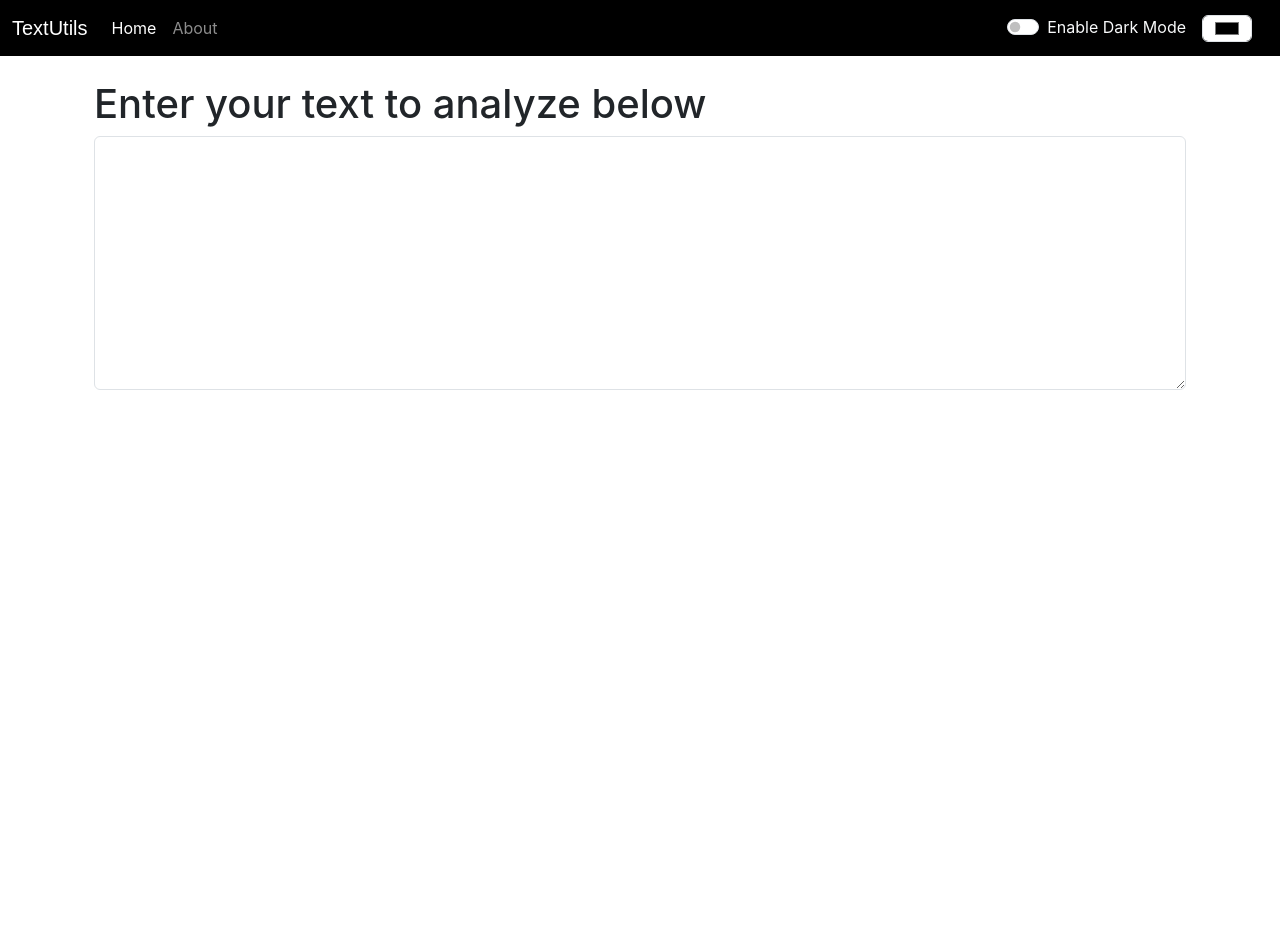
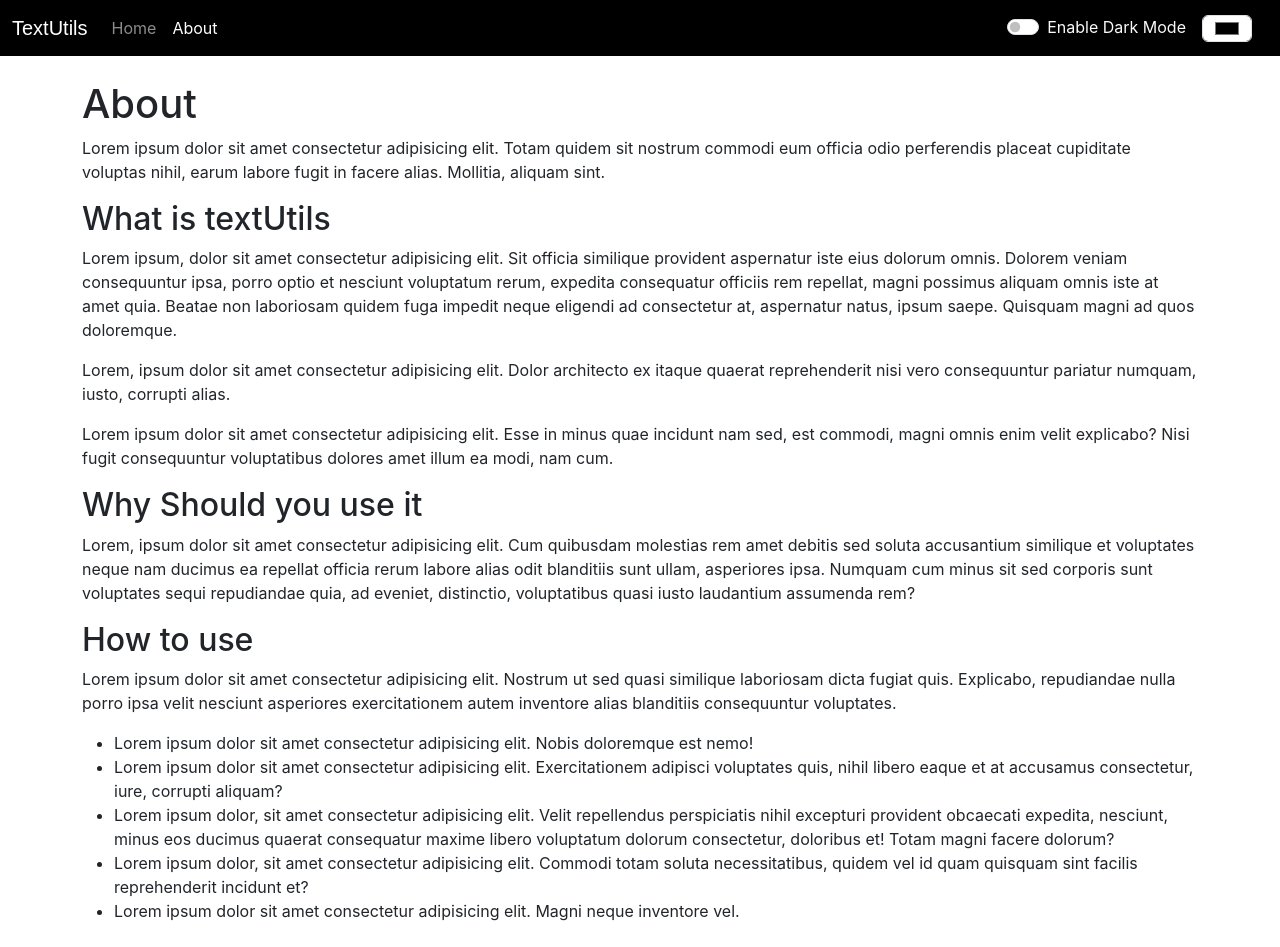
Before and after one commit to araiz45/ReactPlaylist, a React (Create React App) app: page /about in a window 1280 px wide. Before the commit the page ends 800 px from the top, so only its background shows below. Built offline with nearby package versions, Linux system fonts and the light colour scheme; a web font is replaced by a local one.

Commit message:
completed router set-up and compeleted video 16

```diff
--- a/package.json
+++ b/package.json
@@ -8,6 +8,7 @@
     "@testing-library/user-event": "^13.5.0",
     "react": "^18.2.0",
     "react-dom": "^18.2.0",
+    "react-router-dom": "^6.14.2",
     "react-scripts": "5.0.1",
     "web-vitals": "^2.1.4"
   },
--- a/src/App.js
+++ b/src/App.js
@@ -1,9 +1,17 @@
 import './App.css';
 import Alert from './Components/Alert';
-// import { About } from './Components/About';
+import { About } from './Components/About';
 import Navbar from './Components/Navbar';
 import TextForm from './Components/TextForm';
+// import { createRoot } from "react-dom/client";
+import {
+  createBrowserRouter,
+  RouterProvider,
+  // Route,
+  // Link,
+} from "react-router-dom";
 import React, {useState} from 'react'
+
 function App() {
   const [mode, setMode] = useState("light")
   const [alert, setAlert] = useState(null);
@@ -30,23 +38,39 @@ function App() {
       setMode("dark");
       document.body.style.backgroundColor = "#212529";
       document.body.style.color = "white";
-      showAlert("Enable Dark Mode", "success")
+      showAlert("Dark Mode Enable", "success")
     } else {
       setMode("light");
       document.body.style.backgroundColor = "white";
       document.body.style.color = "#212529";
-      showAlert("Enable Light Mode", "success")
+      showAlert("Dark Mode Disabled", "success")
     }
   }
-  return (
+  const router = createBrowserRouter([{
+    path: "/",
+    element: (
       <>
       <Navbar title="Util" aboutText="about us" mode={mode} toggleMode={toggleModeFunc} color={color}/>
       <Alert alert={alert}/>
       <div className={`container my-4`}>
         <TextForm heading="Enter your text to analyze below" mode={mode} showAlert={showAlert} color={color}/>
-      {/* <About/> */}
       </div>
       </>
+    )
+  }, {
+    path: "/about",
+    element: (
+      <>
+        <Navbar title="Util" aboutText="about us" mode={mode} toggleMode={toggleModeFunc} color={color}/>
+        <Alert alert={alert}/>
+        <div className={`container my-4`}>
+            <About/>
+        </div>
+      </>
+    )
+  }])
+  return (
+    <RouterProvider exact router={router}/>
   );
 }
 
--- a/src/Components/About.js
+++ b/src/Components/About.js
@@ -1,73 +1,33 @@
-import React, {useState} from 'react'
+// import React, {useState} from 'react'
 
 export const About = () => {
-    const [myStyle, setMyStyle] = useState( {
-        color: "#212529",
-        backgroundColor: "white"
-    });
-    const [btn, setBtn] = useState("Enable Dark Mode")
-    const toggleHandle = () =>{
-        if(myStyle.color === "#212529"){
-            setMyStyle({
-                color: "white",
-                backgroundColor: "#212529"
-            })
-            setBtn("Enable Light Mode")
-        }else{
-            setMyStyle({
-                color: "#212529",
-                backgroundColor: "white"
-            })
-            setBtn("Enable Dark Mode")
-        }
+   document.title = "TextUtils - About";
+   try {
+    document.getElementById("change-li").classList.remove("active");
+   document.getElementById("change-li-about").classList.add("active");
+   } catch (error) {
+        console.error(error)
+   }
 
-    }
     return (
         <>
-            <div className="container" style={myStyle}>
-                <h1 className="my-2">About Us</h1>
-                <div className="accordion" id="accordionExample" >
-                    <div className="accordion-item" style={myStyle}>
-                        <h2 className="accordion-header" style={myStyle}>
-                            <button className="accordion-button" type="button" data-bs-toggle="collapse" data-bs-target="#collapseOne" aria-expanded="true" aria-controls="collapseOne" style={myStyle}>
-                                Accordion Item #1
-                            </button>
-                        </h2>
-                        <div id="collapseOne" className="accordion-collapse collapse show" data-bs-parent="#accordionExample">
-                            <div className="accordion-body">
-                                <strong>This is the first item's accordion body.</strong> It is shown by default, until the collapse plugin adds the appropriate classes that we use to style each element. These classes control the overall appearance, as well as the showing and hiding via CSS transitions. You can modify any of this with custom CSS or overriding our default variables. It's also worth noting that just about any HTML can go within the <code>.accordion-body</code>, though the transition does limit overflow.
-                            </div>
-                        </div>
-                    </div>
-                    <div className="accordion-item" style={myStyle}>
-                        <h2 className="accordion-header">
-                            <button className="accordion-button collapsed" type="button" data-bs-toggle="collapse" data-bs-target="#collapseTwo" aria-expanded="false" aria-controls="collapseTwo" style={myStyle}>
-                                Accordion Item #2
-                            </button>
-                        </h2>
-                        <div id="collapseTwo" className="accordion-collapse collapse" data-bs-parent="#accordionExample">
-                            <div className="accordion-body">
-                                <strong>This is the second item's accordion body.</strong> It is hidden by default, until the collapse plugin adds the appropriate classes that we use to style each element. These classes control the overall appearance, as well as the showing and hiding via CSS transitions. You can modify any of this with custom CSS or overriding our default variables. It's also worth noting that just about any HTML can go within the <code>.accordion-body</code>, though the transition does limit overflow.
-                            </div>
-                        </div>
-                    </div>
-                    <div className="accordion-item" style={myStyle}>
-                        <h2 className="accordion-header">
-                            <button className="accordion-button collapsed" type="button" data-bs-toggle="collapse" data-bs-target="#collapseThree" aria-expanded="false" aria-controls="collapseThree" style={myStyle}>
-                                Accordion Item #3
-                            </button>
-                        </h2>
-                        <div id="collapseThree" className="accordion-collapse collapse" data-bs-parent="#accordionExample">
-                            <div className="accordion-body">
-                                <strong>This is the third item's accordion body.</strong> It is hidden by default, until the collapse plugin adds the appropriate classes that we use to style each element. These classes control the overall appearance, as well as the showing and hiding via CSS transitions. You can modify any of this with custom CSS or overriding our default variables. It's also worth noting that just about any HTML can go within the <code>.accordion-body</code>, though the transition does limit overflow.
-                            </div>
-                        </div>
-                    </div>
-                </div>
-            </div>
-            <div className="container" style={myStyle}>
-                <button className="btn btn-danger my-3" onClick={toggleHandle}>{btn}</button>
-            </div>
+        <h1>About</h1>
+        <p>Lorem ipsum dolor sit amet consectetur adipisicing elit. Totam quidem sit nostrum commodi eum officia odio perferendis placeat cupiditate voluptas nihil, earum labore fugit in facere alias. Mollitia, aliquam sint.</p>
+        <h2>What is textUtils</h2>
+        <p>Lorem ipsum, dolor sit amet consectetur adipisicing elit. Sit officia similique provident aspernatur iste eius dolorum omnis. Dolorem veniam consequuntur ipsa, porro optio et nesciunt voluptatum rerum, expedita consequatur officiis rem repellat, magni possimus aliquam omnis iste at amet quia. Beatae non laboriosam quidem fuga impedit neque eligendi ad consectetur at, aspernatur natus, ipsum saepe. Quisquam magni ad quos doloremque.</p>
+        <p>Lorem, ipsum dolor sit amet consectetur adipisicing elit. Dolor architecto ex itaque quaerat reprehenderit nisi vero consequuntur pariatur numquam, iusto, corrupti alias.</p>
+        <p>Lorem ipsum dolor sit amet consectetur adipisicing elit. Esse in minus quae incidunt nam sed, est commodi, magni omnis enim velit explicabo? Nisi fugit consequuntur voluptatibus dolores amet illum ea modi, nam cum.</p>
+        <h2>Why Should you use it</h2>
+        <p>Lorem, ipsum dolor sit amet consectetur adipisicing elit. Cum quibusdam molestias rem amet debitis sed soluta accusantium similique et voluptates neque nam ducimus ea repellat officia rerum labore alias odit blanditiis sunt ullam, asperiores ipsa. Numquam cum minus sit sed corporis sunt voluptates sequi repudiandae quia, ad eveniet, distinctio, voluptatibus quasi iusto laudantium assumenda rem?</p>
+        <h2>How to use</h2>
+        <p>Lorem ipsum dolor sit amet consectetur adipisicing elit. Nostrum ut sed quasi similique laboriosam dicta fugiat quis. Explicabo, repudiandae nulla porro ipsa velit nesciunt asperiores exercitationem autem inventore alias blanditiis consequuntur voluptates.</p>
+        <ul>
+            <li>Lorem ipsum dolor sit amet consectetur adipisicing elit. Nobis doloremque est nemo!</li>
+            <li>Lorem ipsum dolor sit amet consectetur adipisicing elit. Exercitationem adipisci voluptates quis, nihil libero eaque et at accusamus consectetur, iure, corrupti aliquam?</li>
+            <li>Lorem ipsum dolor, sit amet consectetur adipisicing elit. Velit repellendus perspiciatis nihil excepturi provident obcaecati expedita, nesciunt, minus eos ducimus quaerat consequatur maxime libero voluptatum dolorum consectetur, doloribus et! Totam magni facere dolorum?</li>
+            <li>Lorem ipsum dolor, sit amet consectetur adipisicing elit. Commodi totam soluta necessitatibus, quidem vel id quam quisquam sint facilis reprehenderit incidunt et?</li>
+            <li>Lorem ipsum dolor sit amet consectetur adipisicing elit. Magni neque inventore vel.</li>
+        </ul>
         </>
     )
 }
--- a/src/Components/Navbar.js
+++ b/src/Components/Navbar.js
@@ -1,13 +1,14 @@
 import PropTypes from 'prop-types'
+import { Link } from 'react-router-dom';
 
 export default function Navbar(props) {
 
     return (
         <nav className={`navbar navbar-expand-lg navbar-dark`} style={{backgroundColor: props.color}}>
             <div className="container-fluid">
-                <a className="navbar-brand customTitle" href="/">
+                <Link className="navbar-brand customTitle" to="/">
                     TextUtils
-                </a>
+                </Link>
                 <button
                     className="navbar-toggler"
                     type="button"
@@ -22,19 +23,19 @@ export default function Navbar(props) {
                 <div className="collapse navbar-collapse" id="navbarSupportedContent">
                     <ul className="navbar-nav me-auto mb-2 mb-lg-0">
                         <li className="nav-item">
-                            <a className="nav-link active" aria-current="page" href="/">
+                            <Link className="nav-link active" id="change-li" aria-current="page" to="/">
                                 Home
-                            </a>
+                            </Link>
                         </li>
                         <li className="nav-item">
-                            <a className="nav-link" href="/">
+                            <Link className="nav-link" id="change-li-about" to="/about">
                                 About
-                            </a>
+                            </Link>
                         </li>
                     </ul>
                     <div className={`form-check form-switch text-light`}>
                         <input className="form-check-input" onClick={props.toggleMode} type="checkbox" role="switch" style={{cursor: "pointer"}} id="flexSwitchCheckDefault" />
-                        <label style={{cursor: "pointer"}}  className="form-check-label" htmlFor="flexSwitchCheckDefault">Enable {props.mode === 'light'? 'Dark':'Light'} Mode</label>
+                        <label style={{cursor: "pointer"}}  className="form-check-label" htmlFor="flexSwitchCheckDefault">{props.mode === 'light'? 'Enable':'Disable'} Dark Mode</label>
                     </div>
                     <input type="color" className="form-control mx-3" name="color" id="color" style={{width: "50px"}}/>
                 </div>
--- a/src/Components/TextForm.js
+++ b/src/Components/TextForm.js
@@ -1,9 +1,15 @@
 import React, { useState } from 'react'
 
 export default function TextForm(props) {
+    try {
+        document.getElementById("change-li").classList.add("active");
+        document.getElementById("change-li-about").classList.remove("active");
+    } catch (error) {
+        console.error(error)
+    }
     const [text, setText] = useState('');
     if(text === ''){
-        document.title = "TextUtils - By Araix";
+        document.title = "TextUtils - Home";
     }
     // setText("hello");
     const handleUpClick = (event) => {
@@ -66,7 +72,9 @@ export default function TextForm(props) {
         window.speechSynthesis.speak(value)
         props.showAlert("Reading text loudly", "success")
         document.title = "TextUtils - Speaking";
+
     }
+    // document.title = "TextUtils - Araix";
     return (
         <>
             <div className="container container-sm">
```
Also changed, not shown: 1 other file (tests, documents, lock files or other folders). Lines whose indentation alone changed are shown as unchanged.
